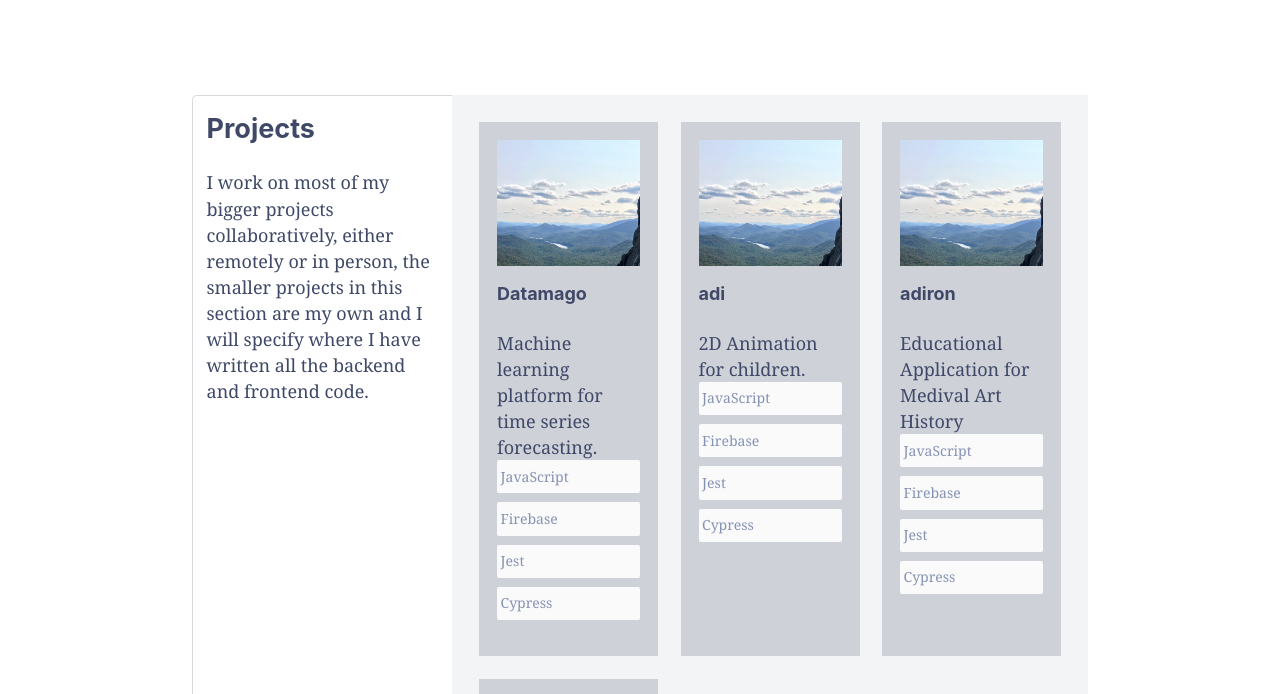
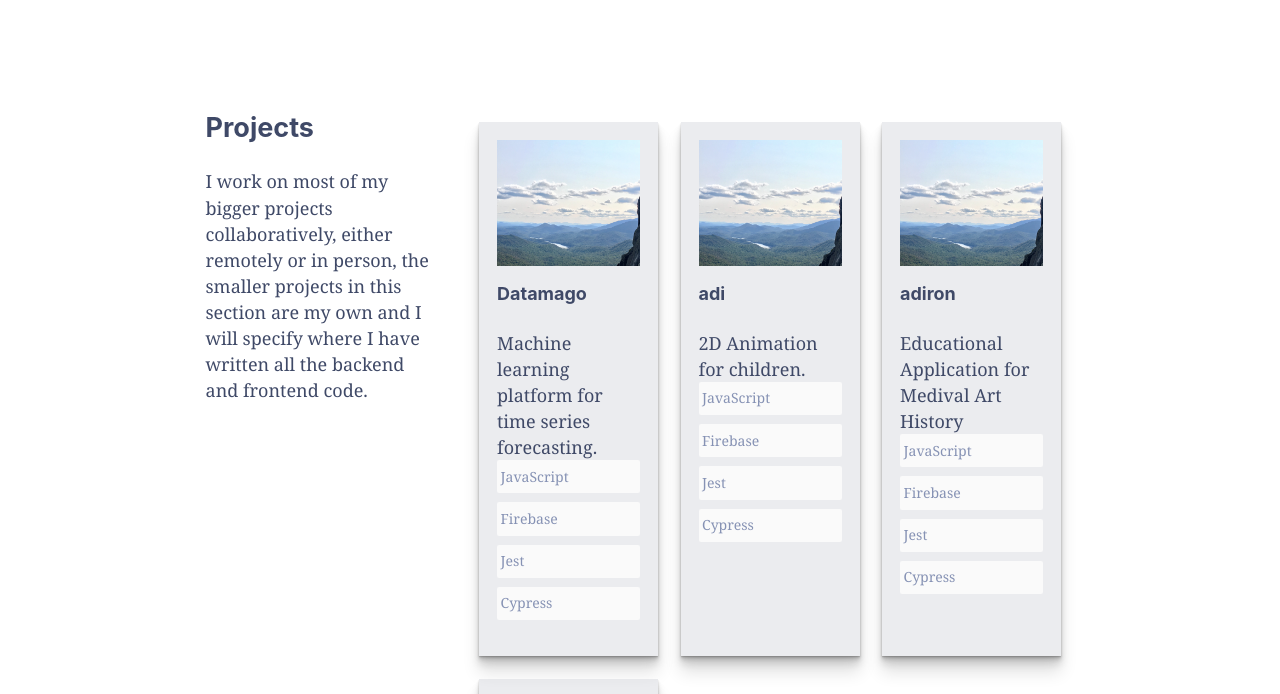
Before and after one commit to Tammo-Feldmann/personal_site, a Gatsby site: page / in a window 1280 px wide. Shown: the part 1822-2516 px from the top of the page. Built offline with nearby package versions, Linux system fonts and the light colour scheme; Gatsby itself is replaced by a stand-in of ours.

Commit message:
Update projects layout

```diff
--- a/src/components/projects/projects.module.css
+++ b/src/components/projects/projects.module.css
@@ -13,10 +13,10 @@
   max-width: 25vw;
   flex: 0 0 260px;
   padding: 1rem 0.75rem 3rem;
-  border-radius: 5px 0 0 5px;
+  /* border-radius: 5px 0 0 5px;
   border-left: 1px solid rgba(63, 73, 103, 0.2);
   border-top: 1px solid rgba(63, 73, 103, 0.2);
-  border-bottom: 1px solid rgba(63, 73, 103, 0.2);
+  border-bottom: 1px solid rgba(63, 73, 103, 0.2); */
   color: #3f4967;
 }
 
@@ -35,7 +35,7 @@
 }
 
 .collection {
-  background: rgba(63, 73, 103, 0.06);
+  /* background: rgba(63, 73, 103, 0.06); */
   padding: 1.5rem;
   flex: 1 1 auto;
 }
@@ -63,7 +63,10 @@
 
 .project_card {
   padding: 1rem;
-  background: rgba(63, 73, 103, 0.2);
+  background: rgba(63, 73, 103, 0.1);
+  box-shadow: 0 1px 1px rgba(0, 0, 0, 0.12), 0 2px 2px rgba(0, 0, 0, 0.12),
+    0 4px 4px rgba(0, 0, 0, 0.12), 0 8px 8px rgba(0, 0, 0, 0.12),
+    0 16px 16px rgba(0, 0, 0, 0.12);
 }
 
 .card_image {
```
